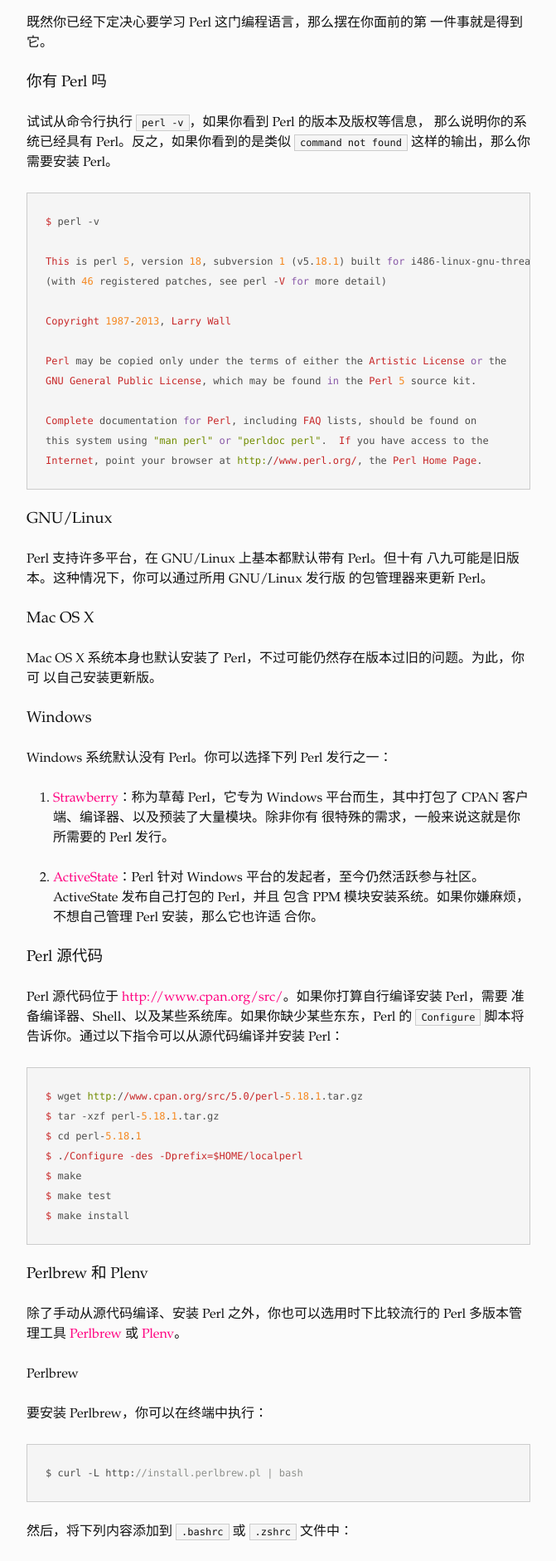
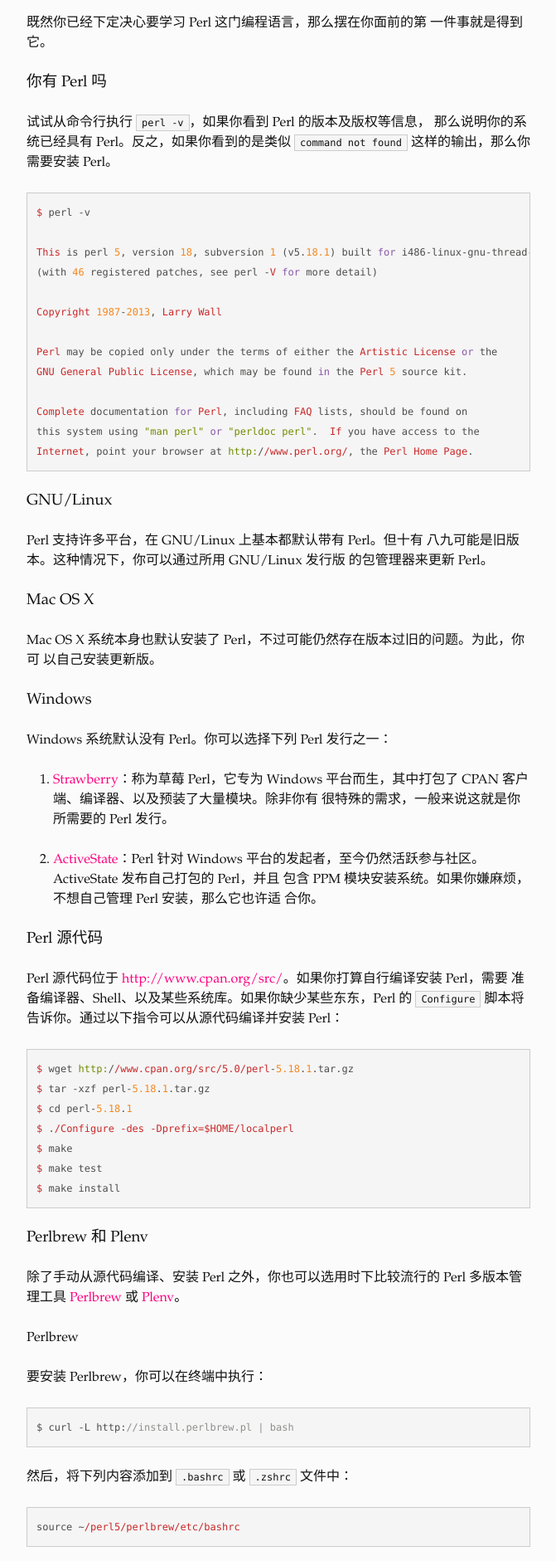
Before and after one commit to xuxiaodong/xuxiaodong.github.com, a Jekyll site: the page built from index.html, in a window 1280 px wide. Shown: the part 320-2201 px from the top of the page at 83% size, without its empty margins (304-975 px from the left). Built offline with Jekyll 4.4.1, drawn with Linux system fonts in a browser that asks for light colours; Markdown is read by kramdown in place of the engine named in the settings.

Commit message:
update style, again

```diff
--- a/hljs/styles/tomorrow.css
+++ b/hljs/styles/tomorrow.css
@@ -35,7 +35,6 @@
   display: block;
   background: #f5f5f5;
   color: #4d4d4c;
-  padding: 11px;
 }
 
 pre .coffeescript .javascript,
```
